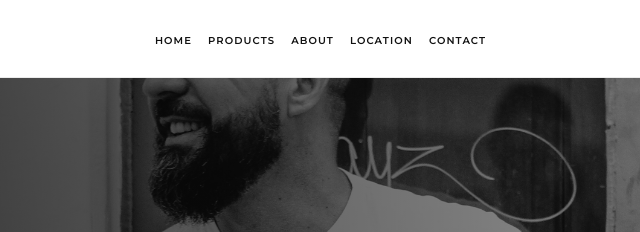
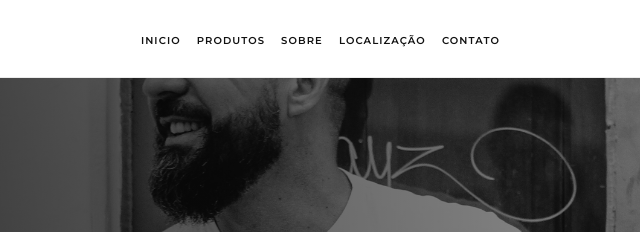
Before and after one commit to eliasfrizoncarvalho1-netizen/Mistral-Line, a website: page pages/home.html in a window 1280 px wide. Shown: the top 232 px of the page, 242-882 px from the left. Drawn offline with nearby package versions, Linux system fonts and the light colour scheme.

Commit message:
atualiza site mistral line

```diff
--- a/pages/home.html
+++ b/pages/home.html
@@ -28,11 +28,11 @@
 
         <div class="nav-panel" id="menu">
             <ul class="menu-links">
-                <li><a href="/pages/home.html">Home</a></li>
-                <li><a href="/pages/products.html">Products</a></li>
-                <li><a href="/pages/about.html">About</a></li>
-                <li><a href="/pages/location.html">Location</a></li>
-                <li><a href="/pages/contact.html">Contact</a></li>
+                <li><a href="/pages/home.html">Inicio</a></li>
+                <li><a href="/pages/products.html">Produtos</a></li>
+                <li><a href="/pages/about.html">Sobre</a></li>
+                <li><a href="/pages/location.html">Localização</a></li>
+                <li><a href="/pages/contact.html">Contato</a></li>
             </ul>
 
             <div class="menu-actions">
```
